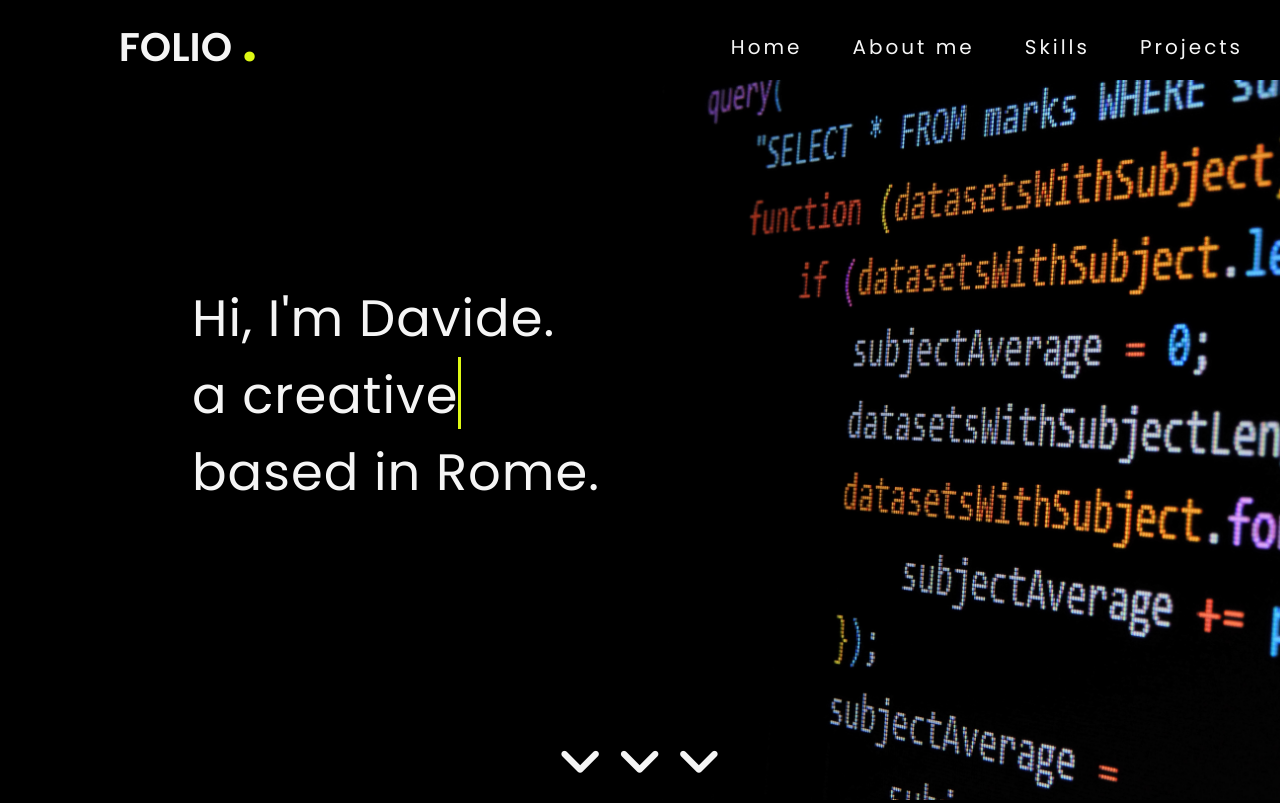
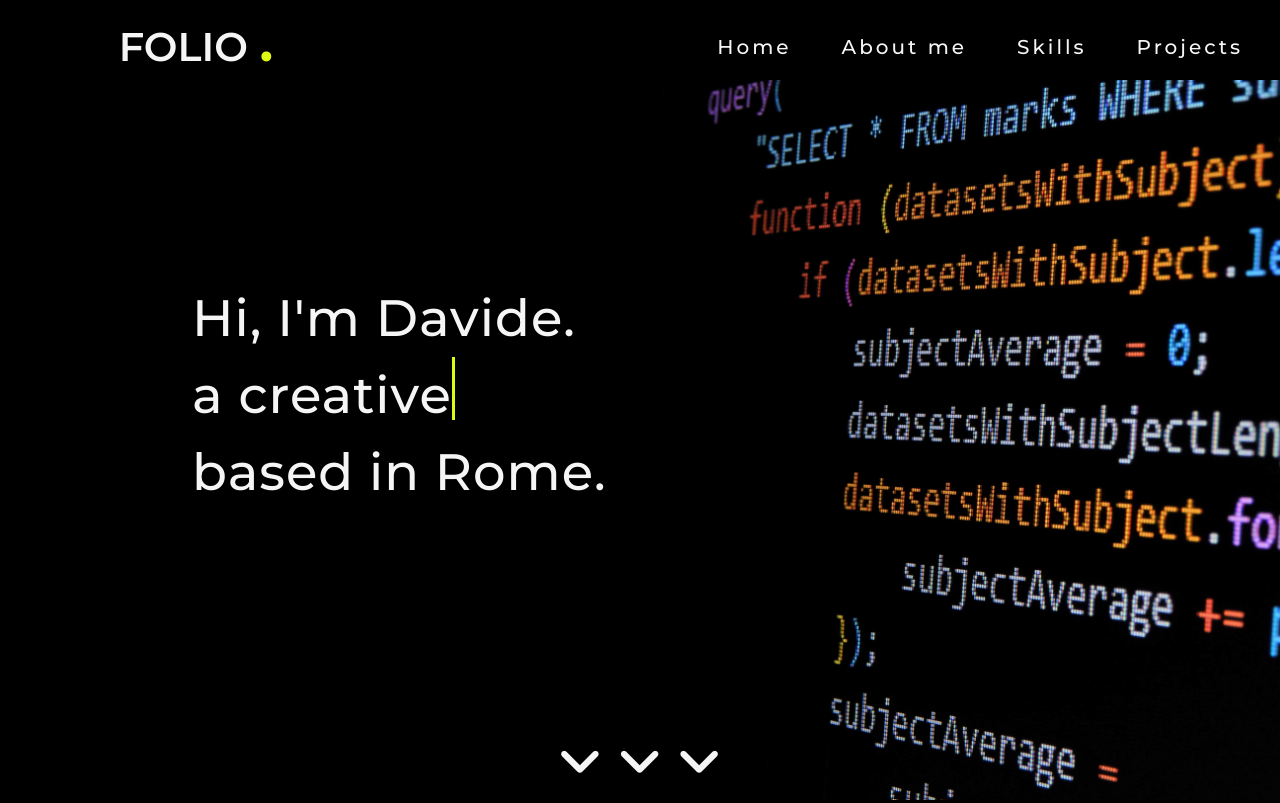
Before and after one commit to Pulcioo/my-portfolio, a plain HTML site: page index.html in a window 1280 px wide. Shown: the top 803 px of the page. Drawn offline with nearby package versions, Linux system fonts and the light colour scheme.

Commit message:
change font

```diff
--- a/assets/style.css
+++ b/assets/style.css
@@ -1,7 +1,7 @@
 /* GENERAL */
 
 /* google font */
-@import url('https://fonts.googleapis.com/css2?family=Poppins:wght@300;400;600&display=swap');
+@import url('https://fonts.googleapis.com/css2?family=Montserrat:wght@500;600&display=swap');
 
 * {
     box-sizing: border-box;
@@ -11,7 +11,7 @@
 }
 
 body {
-    font-family: 'Poppins', sans-serif;
+    font-family: 'Montserrat', sans-serif;
 }
 
 /*
@@ -187,6 +187,7 @@ main {
 
 /* skills */
 #skills h2 {
+    font-family: 'Montserrat', sans-serif;
     font-size: 50px;
     font-weight: 600;
     letter-spacing: 2px;
```
